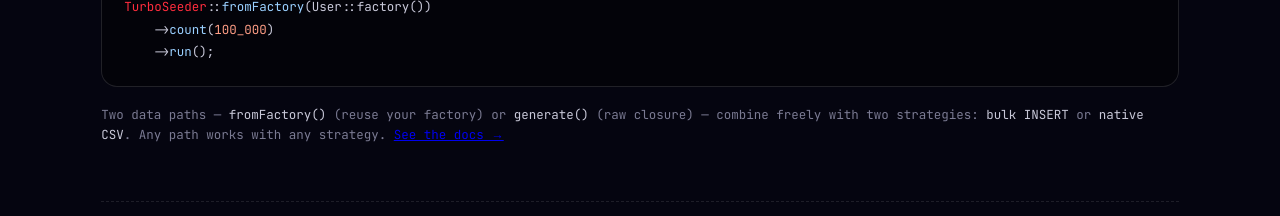
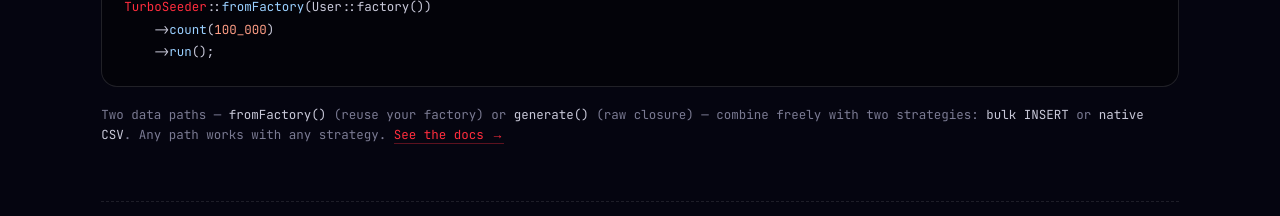
Before and after one commit to iz-ahmad/portfolio, a Next.js app: page /packages/turbo-seeder in a window 1280 px wide. Shown: the part 2540-2756 px from the top of the page. Built offline with nearby package versions, Linux system fonts and the light colour scheme.

Commit message:
Add hover effect to feat-cards and fast-cards; add ts-caption-link style; add will-change for GPU compositing

```diff
--- a/src/styles/turbo-seeder.css
+++ b/src/styles/turbo-seeder.css
@@ -507,10 +507,11 @@ body:has(.ts-page) { padding-right: 0 !important; overflow-x: hidden; }
     inset 0 1px 0 rgba(255, 255, 255, 0.08),
     inset 0 -1px 0 rgba(255, 45, 61, 0.04),
     0 1px 0 rgba(0, 0, 0, 0.3);
-  transition: border-color 200ms var(--ease-out);
+  transition: border-color 200ms var(--ease-out), transform 220ms var(--ease-out);
+  will-change: transform;
 }
 
-.ts-fast-card:hover { border-color: rgba(255, 45, 61, 0.4); }
+.ts-fast-card:hover { border-color: rgba(255, 45, 61, 0.4); transform: translateY(-2px); }
 
 .ts-fast-num {
   font-family: var(--font-display);
@@ -653,6 +654,18 @@ body:has(.ts-page) { padding-right: 0 !important; overflow-x: hidden; }
   line-height: 1.6;
 }
 
+.ts-caption-link {
+  color: var(--accent);
+  text-decoration: none;
+  border-bottom: 1px solid rgba(255, 45, 61, 0.35);
+  transition: border-color 150ms ease, color 150ms ease;
+}
+
+.ts-caption-link:hover {
+  color: var(--ink-0);
+  border-color: rgba(255, 255, 255, 0.4);
+}
+
 /* ── Features ───────────────────────────────────────────── */
 .ts-feat-grid {
   display: grid;
@@ -670,6 +683,13 @@ body:has(.ts-page) { padding-right: 0 !important; overflow-x: hidden; }
   backdrop-filter: blur(18px) saturate(140%);
   -webkit-backdrop-filter: blur(18px) saturate(140%);
   box-shadow: inset 0 1px 0 rgba(255, 255, 255, 0.07);
+  transition: border-color 220ms ease, transform 220ms var(--ease-out);
+  will-change: transform;
+}
+
+.ts-feat-card:hover {
+  border-color: rgba(255, 45, 61, 0.38);
+  transform: translateY(-2px);
 }
 
 .ts-feat-title {
```
